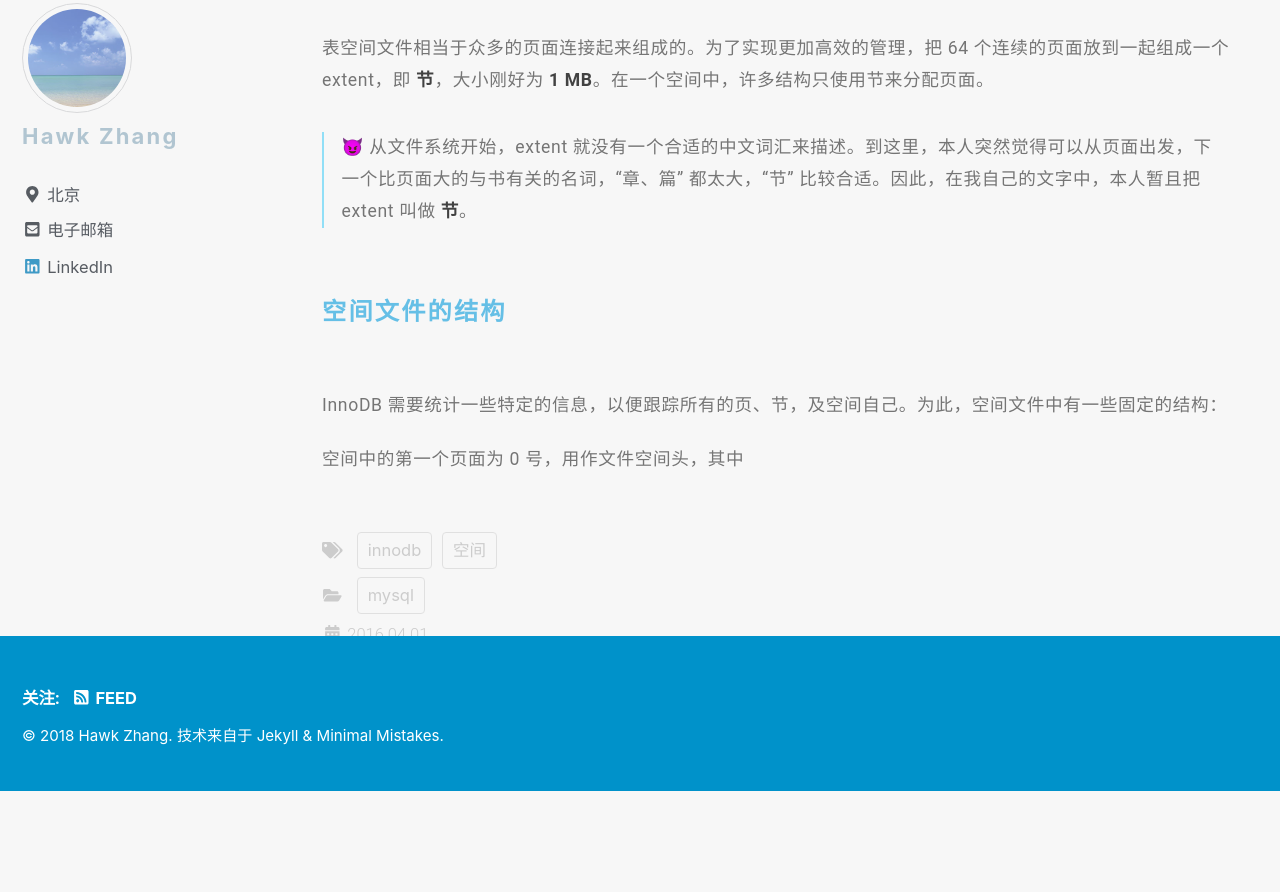
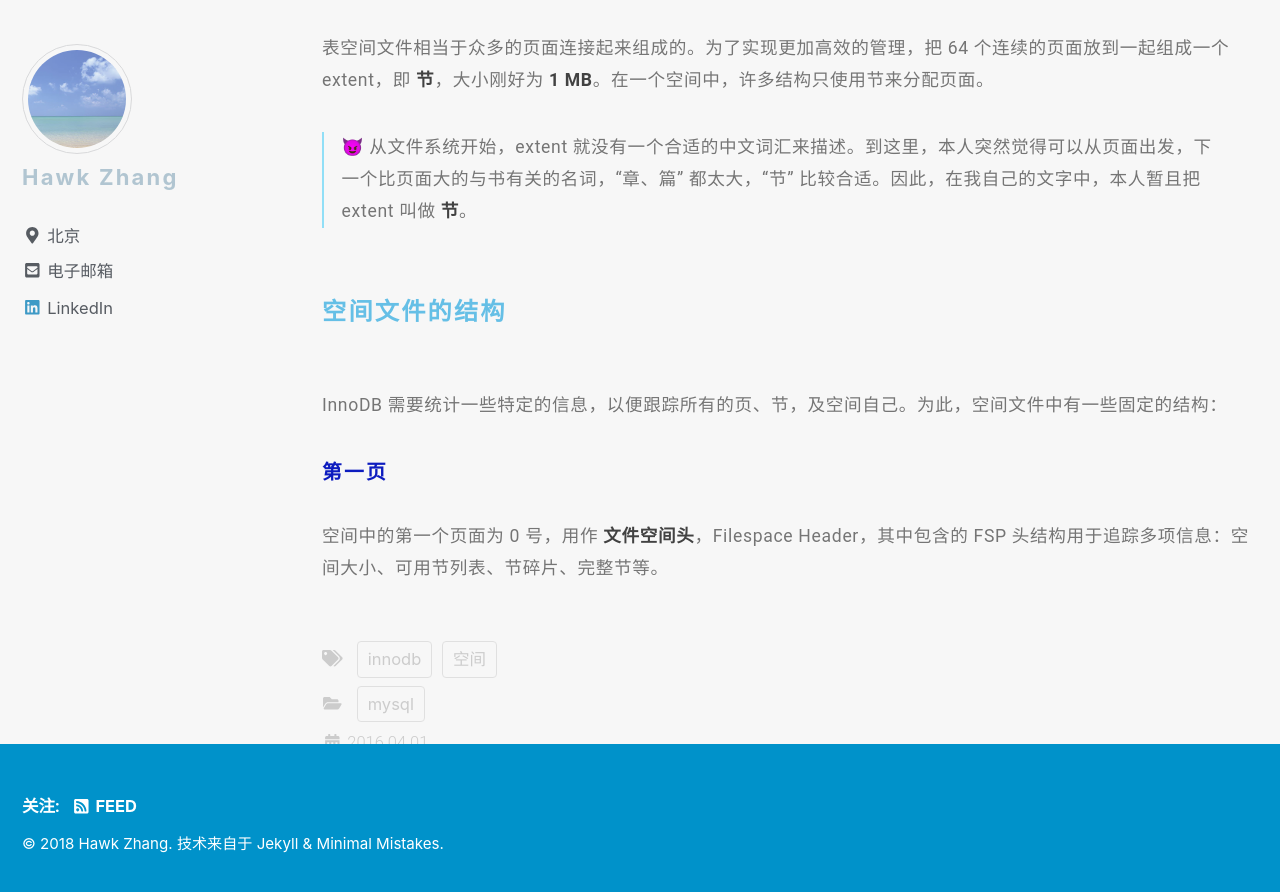
Before and after one commit to narru888/linotes_note, a Jekyll site: the page built from _posts/mysql/2016-04-01-innodb.struc.md, in a window 1280 px wide and 900 px high, scrolled down 8090 px. Shown: the top 892 px of the window. Built offline with Jekyll 4.4.1, drawn with Linux system fonts in a browser that asks for light colours; nearby versions of some CDN libraries; a script that is not in the unit is left out; before the commit the page ends 8881 px from its top, so only the background shows below that.

Commit message:
update on 2018-08-21 12:30:01 CST

```diff
--- a/_posts/mysql/2016-04-01-innodb.struc.md
+++ b/_posts/mysql/2016-04-01-innodb.struc.md
@@ -284,4 +284,6 @@
 
 
 
-空间中的第一个页面为 0 号，用作文件空间头，其中
+##### 第一页
+
+空间中的第一个页面为 0 号，用作 **文件空间头**，Filespace Header，其中包含的 FSP 头结构用于追踪多项信息：空间大小、可用节列表、节碎片、完整节等。
```
